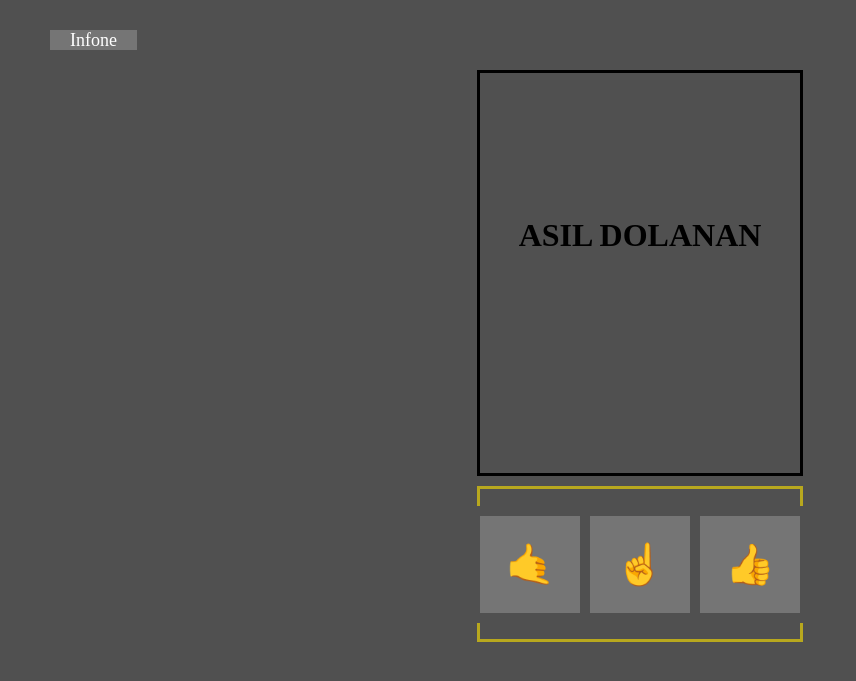
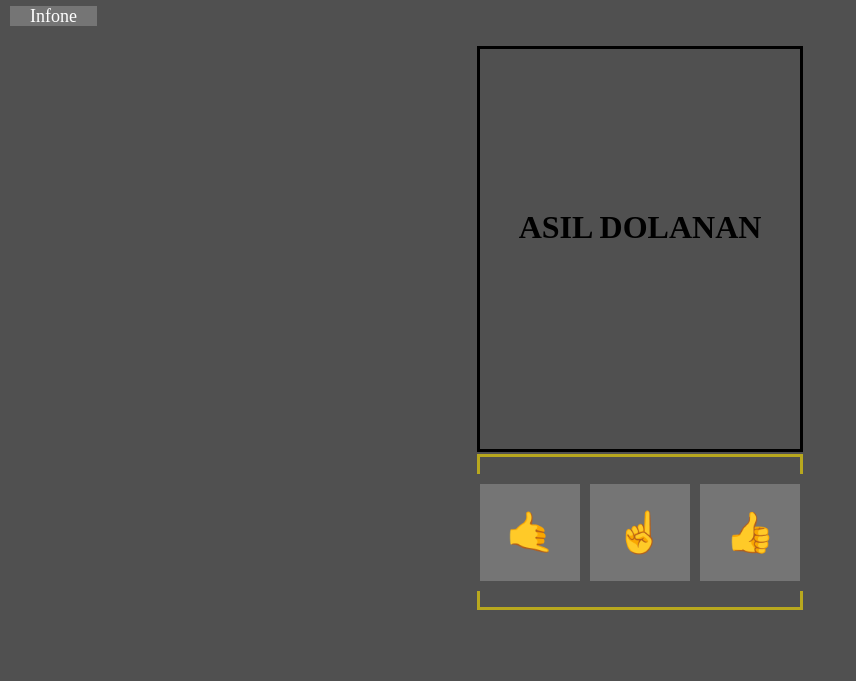
Before and after one commit to handimanny/handimanny.github.io, a PHP site: page /suit/index.html in a window 1280 px wide. Shown: the top 681 px of the page, without its empty margins (0-856 px from the left). Run offline with PHP 8.4, Linux system fonts and the light colour scheme.

Commit message:
margin: 2px;

```diff
--- a/suit/styling.css
+++ b/suit/styling.css
@@ -72,7 +72,7 @@ html,
 body,
 * {
   background-color: rgb(80, 80, 80);
-  margin: 10px;
+  margin: 2px;
   padding: 0;
 }
 
```
